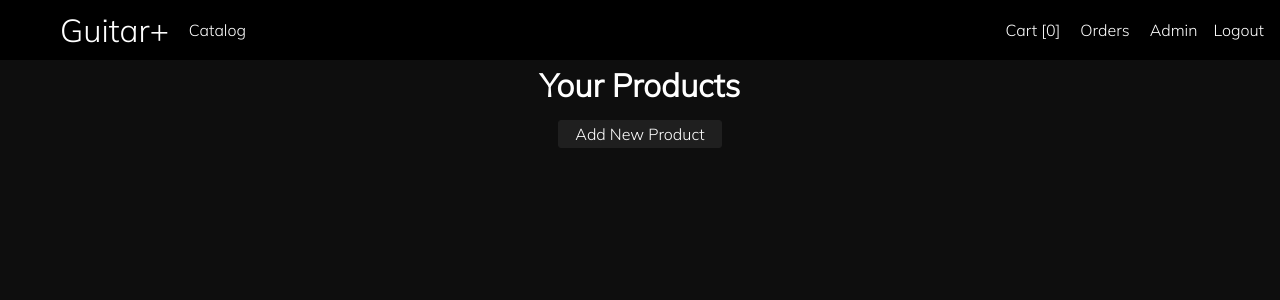
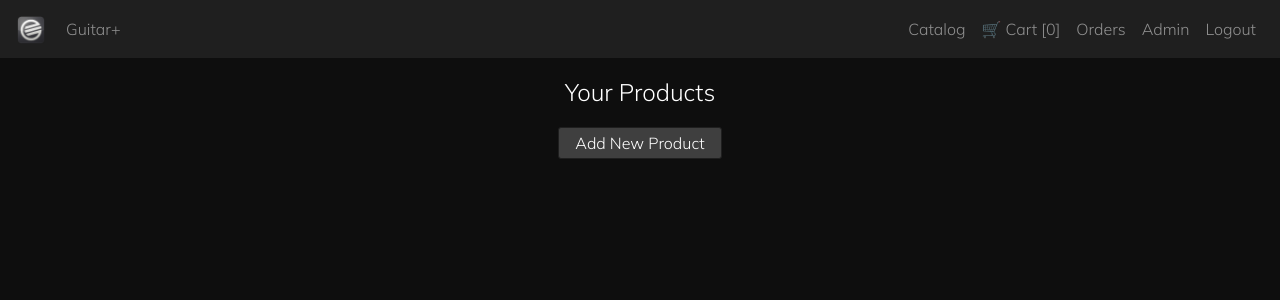
Before and after one commit to robertov92/CSE-341, a Node server app: page /project1/adminProds in a window 1280 px wide. Shown: the top 300 px of the page. Run offline with Node 20, Linux system fonts and the light colour scheme; the visitor is signed in with stand-in values (Sample User, id 1); data that the repository does not hold is empty; some libraries are stand-ins or nearby versions.

Commit message:
adding responsive nav

```diff
--- /dev/null
+++ b/middleware/alreadyLogedIn.js
@@ -0,0 +1,6 @@
+module.exports = (req, res, next) => {
+    if (req.session.isLoggedIn) {
+        return res.redirect('/project1/');
+    }
+    next();
+}
--- a/public/stylesheets/project1.css
+++ b/public/stylesheets/project1.css
@@ -43,39 +43,8 @@ body {
     color: black;
 }
 
-#logo-text {
-    font-size: 2rem;
-}
-
-#logo-text:hover {
-    background: black;
-}
-
 nav {
-    background-color: black;
-    padding: 10px;
-    display: flex;
-    justify-content: space-between;
-    align-items: center;
-}
-
-nav ul {
-    display: flex;
-    align-items: center;
-}
-
-nav ul li a {
-    color: white;
-    text-decoration: none;
-    padding: 10px;
-}
-
-nav ul li a:hover {
-    background-color: rgb(58, 58, 58);
-}
-
-nav ul li {
-    list-style-type: none;
+    background: rgb(31, 31, 31);
 }
 
 .products {
@@ -90,7 +59,7 @@ article {
     border: 1px solid rgb(31, 31, 31);
     border-radius: 5px;
     margin: 20px;
-    background-color: rgb(58, 58, 58);
+    background-color: rgb(31, 31, 31);
     transition: .5s;
 }
 
@@ -102,25 +71,41 @@ h1,
 h2,
 p,
 button {
-    margin: 5px;
+    margin: 20px;
+}
+
+h1 {
+    font-size: 1.5rem;
+}
+
+h2 {
+    font-size: 1.5rem;
+}
+
+#addprodbtn {
+    text-align: center;
 }
 
 #add-product,
 .login_signup {
     text-align: left;
     margin: 0 auto;
-    width: 300px;
-    background-color: rgb(58, 58, 58);
+    max-width: 390px;
+    background-color: rgb(31, 31, 31);
     padding: 40px;
     border-radius: 10px;
     transition: .5s;
 }
 
+label {
+    display: inline;
+}
+
 #add-product input,
 #add-product textarea,
 .login_signup input {
-    width: 95%;
-    padding: 10px;
+    min-width: 300px;
+    padding: 5px 15px;
     margin-bottom: 15px;
     border-radius: 5px;
     text-align: left;
@@ -128,21 +113,15 @@ button {
 
 #logout_btn {
     height: fit-content;
-    margin: 0;
+    margin: 0 auto;
     font-size: 1rem;
-    background-color: black;
-    color: white;
+    background-color: transparent;
     border: none;
-}
-
-#logout_btn:hover {
-    background-color: rgb(58, 58, 58);
-    cursor: pointer;
 }
 
 .cart_item,
 .order {
-    background-color: rgb(58, 58, 58);
+    background-color: rgb(31, 31, 31);
     color: white;
     list-style: none;
     border-radius: 5px;
@@ -187,6 +166,7 @@ button {
 #order-now-btn button {
     width: 150px;
     height: 50px;
+    margin-left: 15px;
 }
 
 .order_item {
@@ -206,10 +186,10 @@ button {
     font: inherit;
     border-radius: 3px;
     cursor: pointer;
-    margin: 10px;
+    margin: 0 0 20px;
     transition: .5s;
     color: white;
-    background: rgb(31, 31, 31);
+    background: rgb(63, 63, 63);
     border: 1px solid rgb(31, 31, 31);
 }
 
--- a/views/pages/project1/adminProds.ejs
+++ b/views/pages/project1/adminProds.ejs
@@ -1,6 +1,9 @@
 <%- include('includes/header.ejs') %>
 <h1>Your Products</h1>
-<a class="btn" href="/project1/add-product">Add New Product</a>
+<div id="addprodbtn">
+    <a class="btn" href="/project1/add-product">Add New Product</a>
+</div>
+
 <div class="products">
    <% for (let product of prods) { %>
        <article>
--- a/views/pages/project1/includes/add-to-cart.ejs
+++ b/views/pages/project1/includes/add-to-cart.ejs
@@ -3,6 +3,6 @@
         <button class="btn" type="submit">Add to Cart</button>
         <input type="hidden" name="productId" value="<%= product._id %>">
     </form>
-    <% } else { %>
-        <p>Create an account and/or sign-in to buy</p>
-        <% } %>
+<% } else { %>
+    <p>Create an account and/or sign-in to buy</p>
+<% } %>
--- a/views/pages/project1/includes/end.ejs
+++ b/views/pages/project1/includes/end.ejs
@@ -1,3 +1,6 @@
+<script src="https://code.jquery.com/jquery-3.3.1.slim.min.js" integrity="sha384-q8i/X+965DzO0rT7abK41JStQIAqVgRVzpbzo5smXKp4YfRvH+8abtTE1Pi6jizo" crossorigin="anonymous"></script>
+<script src="https://cdnjs.cloudflare.com/ajax/libs/popper.js/1.14.7/umd/popper.min.js" integrity="sha384-UO2eT0CpHqdSJQ6hJty5KVphtPhzWj9WO1clHTMGa3JDZwrnQq4sF86dIHNDz0W1" crossorigin="anonymous"></script>
+<script src="https://stackpath.bootstrapcdn.com/bootstrap/4.3.1/js/bootstrap.min.js" integrity="sha384-JjSmVgyd0p3pXB1rRibZUAYoIIy6OrQ6VrjIEaFf/nJGzIxFDsf4x0xIM+B07jRM" crossorigin="anonymous"></script>
 </body>
 
 </html>
--- a/views/pages/project1/includes/header.ejs
+++ b/views/pages/project1/includes/header.ejs
@@ -8,33 +8,46 @@
     <title>
         <%= pageTitle %>
     </title>
+    <link rel="stylesheet" href="https://stackpath.bootstrapcdn.com/bootstrap/4.3.1/css/bootstrap.min.css" integrity="sha384-ggOyR0iXCbMQv3Xipma34MD+dH/1fQ784/j6cY/iJTQUOhcWr7x9JvoRxT2MZw1T" crossorigin="anonymous">
     <link rel="stylesheet" href="/stylesheets/project1.css">
 </head>
 
 <body>
     <header>
-        <nav>
-            <ul>
-                <li><a id="logo-text" href="/project1">Guitar+</a></li>
-                <li><a href="/project1/catalog">Catalog</a></li>
-            </ul>
-            <ul>
+        <nav class="navbar navbar-expand-md navbar-dark">
+
+            <div>
+                <a class="navbar-brand" href="/project1"><img style="max-width: 30px;" src="/images/icon.png" alt="Guitar"></a>
+                <span class="navbar-text">Guitar+</span>
+            </div>
+            <button class="navbar-toggler" data-toggle="collapse" data-target="#collapse_target">
+                <span class="navbar-toggler-icon"></span>
+            </button>
+
+            <div class="collapse navbar-collapse" id="collapse_target">
+
+                <ul class="navbar-nav ml-auto">
+
+                        <li><a class="nav-link" href="/project1/catalog">Catalog</a></li>
                     <% if (isAuthenticated) { %>
-
-                <li><a href="/project1/cart">Cart [<%= cartItems %>] </a></li>
-                    <li><a href="/project1/orders">Orders</a></li>
-                    <li><a href="/project1/adminProds">Admin</a></li>
+                        <li class="nav-item"><a class="nav-link" href="/project1/cart">🛒 Cart [<%= cartItems %>] </a></li>
+                        <li class="nav-item"><a class="nav-link" href="/project1/orders">Orders</a></li>
+                        <li class="nav-item"><a class="nav-link" href="/project1/adminProds">Admin</a></li>
                     <% } %>
                     <% if (!isAuthenticated) { %>
-                    <li><a href="/project1/login">Login</a></li>
-                    <li><a href="/project1/signup">Signup</a></li>
+                        <li class="nav-item"><a class="nav-link" href="/project1/login">Login</a></li>
+                        <li class="nav-item"><a class="nav-link" href="/project1/signup">Signup</a></li>
                     <% } else { %>
-                    <li>
+                        <li class="nav-item">
                             <form action="/project1/logout" method="POST">
-                            <button id="logout_btn" type="submit">Logout</button>
+                                <button class="nav-link" id="logout_btn" type="submit">Logout</button>
                             </form>
                         </li>
                     <% } %>
                 </ul>
+
+            </div>
+
+
         </nav>
     </header>
--- a/views/pages/project1/login.ejs
+++ b/views/pages/project1/login.ejs
@@ -8,7 +8,7 @@
    <% } %>
    <label>Email<br><input type="email" name="email" value="<%= oldInput.email %>" class="<%= validationErrors.find(e=>e.param === 'email') ? 'invalid' : '' %>" ></label><br>
    <label>Password<br><input type="password" name="password" value="<%= oldInput.password %>" class="<%= validationErrors.find(e=>e.param === 'password') ? 'invalid' : '' %>" ></label><br>
-   <button class="btn" type="submit">Login</button>
+   <button class="btn" type="submit">Login</button><br><br>
    <a id="resetP" href="/project1/reset">Reset Password</a>
 </form>
 
```
Also changed, not shown: routes/project1/index.js (+4 -3 lines), views/pages/project1/index.ejs (+6 -1 lines), public/images/icon.png (added). Lines whose indentation alone changed are shown as unchanged.
